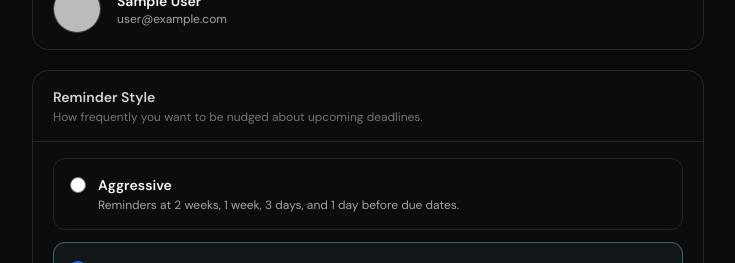
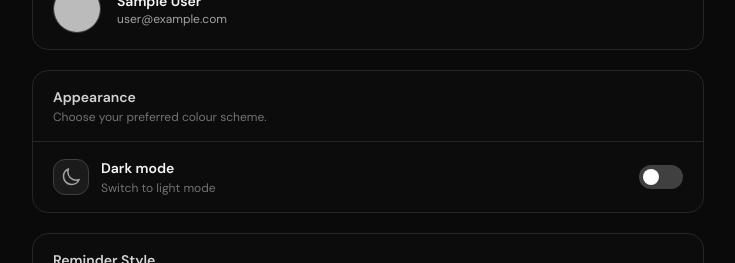
Before and after one commit to npatel0126/Syllabify, a Next.js app: page /settings in a window 1280 px wide. Shown: the part 257-520 px from the top of the page, without its empty margins (272-1007 px from the left). Built offline with nearby package versions, Linux system fonts and the light colour scheme; no server answers; the database is empty; sample sign-in values are in the browser's storage.

Commit message:
feat: dark/light mode toggle in Settings — ThemeProvider, CSS vars, Tailwind darkMode:class

```diff
--- a/app/(app)/settings/page.tsx
+++ b/app/(app)/settings/page.tsx
@@ -3,6 +3,7 @@
 import React, { useCallback, useEffect, useState } from "react";
 import { useRouter, useSearchParams } from "next/navigation";
 import { useFirebaseAuth } from "@/lib/firebase/auth-context";
+import { useTheme } from "@/lib/theme-context";
 import { signOut } from "@/lib/firebase/auth";
 import { getUserDoc, updateUserDoc } from "@/lib/firebase/firestore";
 import Button from "@/components/ui/Button";
@@ -31,6 +32,7 @@ export default function SettingsPage() {
   const router = useRouter();
   const searchParams = useSearchParams();
   const { user, loading: authLoading } = useFirebaseAuth();
+  const { theme, toggleTheme } = useTheme();
 
   const [userDoc, setUserDoc] = useState<User | null>(null);
   const [docLoading, setDocLoading] = useState(true);
@@ -192,6 +194,56 @@ export default function SettingsPage() {
                 <div className="text-xs text-neutral-500 mt-0.5">{userDoc.phone}</div>
               )}
             </div>
+          </div>
+        </section>
+
+        {/* ── Appearance ──────────────────────────────────────────────── */}
+        <section className="mt-5 rounded-2xl border border-neutral-800 bg-neutral-900/20 divide-y divide-neutral-800">
+          <div className="px-5 py-4">
+            <h2 className="text-sm font-semibold text-neutral-300">Appearance</h2>
+            <p className="text-xs text-neutral-500 mt-0.5">Choose your preferred colour scheme.</p>
+          </div>
+          <div className="px-5 py-4 flex items-center justify-between gap-4">
+            <div className="flex items-center gap-3">
+              {/* Icon */}
+              <div className="flex h-9 w-9 items-center justify-center rounded-xl border border-neutral-700 bg-neutral-800/60">
+                {theme === "dark" ? (
+                  <svg className="h-5 w-5 text-neutral-400" fill="none" viewBox="0 0 24 24" stroke="currentColor" strokeWidth={1.8}>
+                    <path strokeLinecap="round" strokeLinejoin="round" d="M21.752 15.002A9.72 9.72 0 0 1 18 15.75c-5.385 0-9.75-4.365-9.75-9.75 0-1.33.266-2.597.748-3.752A9.753 9.753 0 0 0 3 11.25C3 16.635 7.365 21 12.75 21a9.753 9.753 0 0 0 9.002-5.998Z" />
+                  </svg>
+                ) : (
+                  <svg className="h-5 w-5 text-yellow-400" fill="none" viewBox="0 0 24 24" stroke="currentColor" strokeWidth={1.8}>
+                    <path strokeLinecap="round" strokeLinejoin="round" d="M12 3v2.25m6.364.386-1.591 1.591M21 12h-2.25m-.386 6.364-1.591-1.591M12 18.75V21m-4.773-4.227-1.591 1.591M5.25 12H3m4.227-4.773L5.636 5.636M15.75 12a3.75 3.75 0 1 1-7.5 0 3.75 3.75 0 0 1 7.5 0Z" />
+                  </svg>
+                )}
+              </div>
+              <div>
+                <div className="text-sm font-semibold text-neutral-100">
+                  {theme === "dark" ? "Dark mode" : "Light mode"}
+                </div>
+                <div className="text-xs text-neutral-500 mt-0.5">
+                  {theme === "dark" ? "Switch to light mode" : "Switch to dark mode"}
+                </div>
+              </div>
+            </div>
+
+            {/* Toggle switch */}
+            <button
+              role="switch"
+              aria-checked={theme === "light"}
+              onClick={toggleTheme}
+              className={[
+                "relative inline-flex h-6 w-11 items-center rounded-full transition-colors focus:outline-none focus-visible:ring-2 focus-visible:ring-[#4ADE80]/60",
+                theme === "light" ? "bg-[#4ADE80]" : "bg-neutral-700",
+              ].join(" ")}
+            >
+              <span
+                className={[
+                  "inline-block h-4 w-4 transform rounded-full bg-white shadow transition-transform",
+                  theme === "light" ? "translate-x-6" : "translate-x-1",
+                ].join(" ")}
+              />
+            </button>
           </div>
         </section>
 
--- a/app/globals.css
+++ b/app/globals.css
@@ -5,6 +5,38 @@
 /* Black/blue/green baseline theme */
 :root {
   color-scheme: dark;
+}
+
+/* ── Dark mode (default) ── */
+html.dark, html:not(.light) {
+  --bg-page:    #0A0A0A;
+  --bg-surface: #111111;
+  --bg-surface2:#161616;
+  --border:     #1F1F1F;
+  --border2:    #2A2A2A;
+  --text-1:     #F9FAFB;
+  --text-2:     #9CA3AF;
+  --text-3:     #4B5563;
+  color-scheme: dark;
+}
+
+/* ── Light mode ── */
+html.light {
+  --bg-page:    #F9FAFB;
+  --bg-surface: #FFFFFF;
+  --bg-surface2:#F3F4F6;
+  --border:     #E5E7EB;
+  --border2:    #D1D5DB;
+  --text-1:     #111827;
+  --text-2:     #6B7280;
+  --text-3:     #9CA3AF;
+  color-scheme: light;
+}
+
+/* Apply CSS vars to body so all pages inherit */
+body {
+  background-color: var(--bg-page);
+  color: var(--text-1);
 }
 
 /* Dynamic progress bars — set --pct on the element */
--- a/app/layout.tsx
+++ b/app/layout.tsx
@@ -2,6 +2,7 @@ import "./globals.css";
 import type { Metadata } from "next";
 import { DM_Sans } from "next/font/google";
 import { FirebaseAuthProvider } from "@/lib/firebase/auth-context";
+import { ThemeProvider } from "@/lib/theme-context";
 import Toaster from "@/components/ui/Toast";
 
 const dmSans = DM_Sans({
@@ -28,12 +29,14 @@ export default function RootLayout({
   children: React.ReactNode;
 }>) {
   return (
-    <html lang="en" className="bg-[#0A0A0A]">
-      <body className={`${dmSans.className} bg-[#0A0A0A] text-text-primary`}>
-        <FirebaseAuthProvider>
-          {children}
-          <Toaster />
-        </FirebaseAuthProvider>
+    <html lang="en" className="dark bg-[#0A0A0A]">
+      <body className={`${dmSans.className} bg-[var(--bg-page)] text-[var(--text-1)]`}>
+        <ThemeProvider>
+          <FirebaseAuthProvider>
+            {children}
+            <Toaster />
+          </FirebaseAuthProvider>
+        </ThemeProvider>
       </body>
     </html>
   );
--- /dev/null
+++ b/lib/theme-context.tsx
@@ -0,0 +1,57 @@
+"use client";
+
+import React, { createContext, useContext, useEffect, useState } from "react";
+
+type Theme = "dark" | "light";
+
+interface ThemeContextValue {
+  theme: Theme;
+  toggleTheme: () => void;
+}
+
+const ThemeContext = createContext<ThemeContextValue>({
+  theme: "dark",
+  toggleTheme: () => {},
+});
+
+export function ThemeProvider({ children }: { children: React.ReactNode }) {
+  const [theme, setTheme] = useState<Theme>("dark");
+
+  // On mount, read from localStorage
+  useEffect(() => {
+    const stored = localStorage.getItem("syllabify-theme") as Theme | null;
+    const resolved = stored ?? "dark";
+    setTheme(resolved);
+    applyTheme(resolved);
+  }, []);
+
+  function applyTheme(t: Theme) {
+    const root = document.documentElement;
+    if (t === "light") {
+      root.classList.remove("dark");
+      root.classList.add("light");
+    } else {
+      root.classList.remove("light");
+      root.classList.add("dark");
+    }
+  }
+
+  function toggleTheme() {
+    setTheme((prev) => {
+      const next = prev === "dark" ? "light" : "dark";
+      localStorage.setItem("syllabify-theme", next);
+      applyTheme(next);
+      return next;
+    });
+  }
+
+  return (
+    <ThemeContext.Provider value={{ theme, toggleTheme }}>
+      {children}
+    </ThemeContext.Provider>
+  );
+}
+
+export function useTheme() {
+  return useContext(ThemeContext);
+}
--- a/tailwind.config.js
+++ b/tailwind.config.js
@@ -1,5 +1,6 @@
 /** @type {import('tailwindcss').Config} */
 module.exports = {
+  darkMode: "class",
   content: [
     "./app/**/*.{ts,tsx}",
     "./components/**/*.{ts,tsx}"
```
